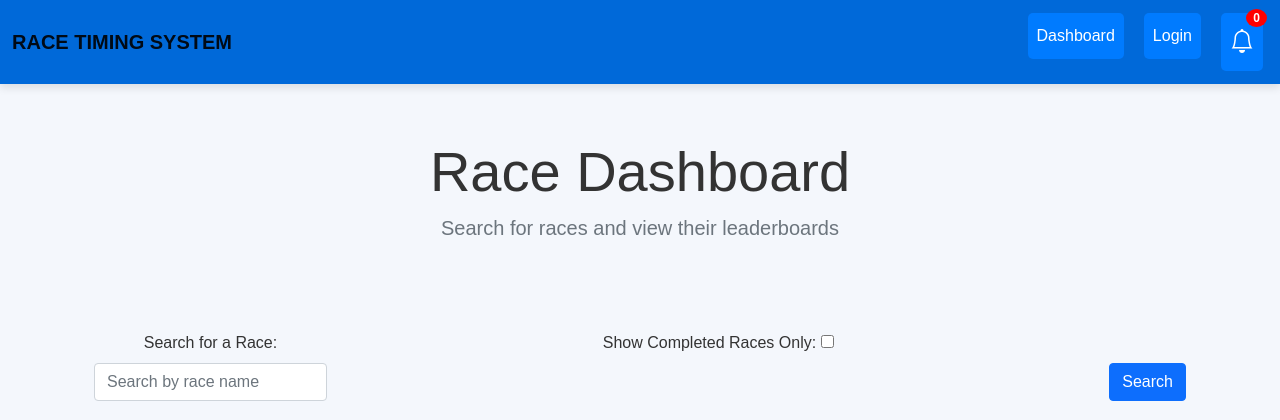
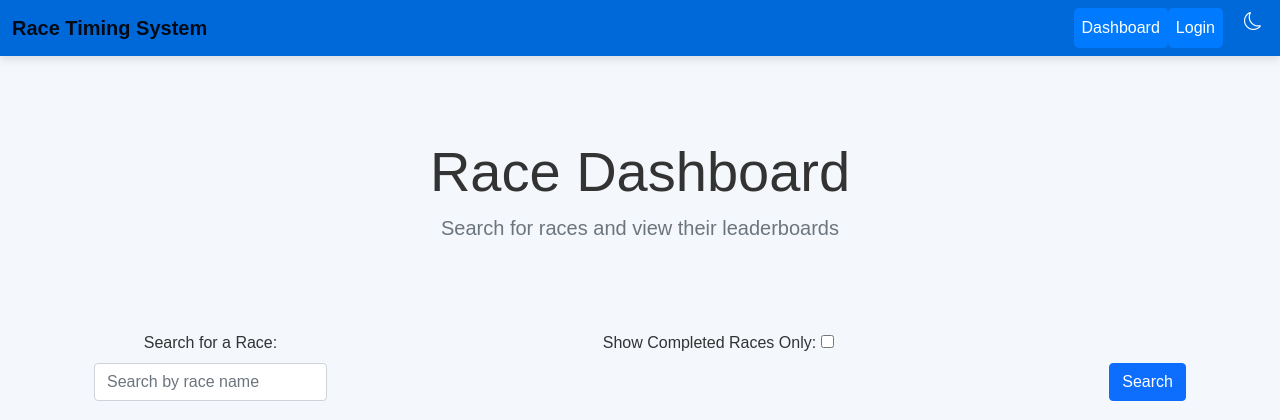
Before and after one commit to JakeGT/RaceTimingSystem, a Django app: page /dashboard/ in a window 1280 px wide. Shown: the top 420 px of the page. Run offline with Django 5.2, Linux system fonts and the light colour scheme; data comes from the database, SQL or seed files in the repository.

Commit message:
Added dark mode toggle

```diff
--- a/running/app/templates/base.html
+++ b/running/app/templates/base.html
@@ -10,66 +10,41 @@
 
     <!-- Custom Styles -->
     <style>
+        /* Default Light Mode Styles */
         body {
             font-family: 'Arial', sans-serif;
             background-color: #f4f7fc;
             color: #333;
             display: flex;
             flex-direction: column;
-            min-height: 100vh; /* Ensure the page takes at least the full height */
+            min-height: 100vh;
         }
 
-        /* Navbar Styling */
         .navbar {
             background-color: #0069d9;
             box-shadow: 0 4px 8px rgba(0, 0, 0, 0.1);
-            transition: background-color 0.3s ease;
         }
 
         .navbar-brand {
             color: white;
             font-weight: bold;
-            text-transform: uppercase;
         }
 
         .nav-link {
             color: #ffffff !important;
-            padding: 10px 20px; /* Add some padding to make the links look better */
-            font-size: 16px;
-            margin: 5px; /* Space between buttons */
-            border-radius: 5px; /* Rounded corners for the "button" effect */
-            background-color: #007bff; /* Button-like background color */
-            border: 1px solid transparent; /* Transparent border for a clean look */
+            background-color: #007bff;
+            border-radius: 5px;
             transition: all 0.3s ease;
         }
 
         .nav-link:hover {
-            background-color: #0056b3; /* Darker blue on hover */
-            color: #ffffff !important;
-            border-radius: 5px; /* Rounded corners for the hover effect */
-            border: 1px solid #004085; /* Darker border color on hover */
-        }
-
-        .navbar-toggler {
-            border-color: #ffffff;
-        }
-
-        .navbar-toggler-icon {
-            background-color: #ffffff;
-        }
-
-        /* To make the navbar items shrink and align side by side */
-        .navbar-nav {
-            display: flex;
-            flex-direction: row;  /* Ensure the navbar items stay in a row */
-            flex-wrap: wrap; /* Allow the navbar items to wrap when the screen size is too small */
-            justify-content: flex-end; /* Align the navbar items to the right */
-            gap: 10px; /* Space between navbar items */
+            background-color: #0056b3;
+            border: 1px solid #004085;
         }
 
         .content-area {
             margin-top: 90px;
-            flex-grow: 1; /* Allow the content to grow and push footer down if necessary */
+            flex-grow: 1;
         }
 
         footer {
@@ -82,27 +57,112 @@
             width: 100%;
         }
 
-        .nav-icon {
-            font-size: 20px; /* Adjust the icon size */
-            padding: 10px;
+        /* Dark Mode Styles */
+        body.dark-mode {
+            background-color: #121212;
+            color: #e0e0e0;
         }
 
-        /* Style for the notification bell */
-        .notification-bell {
-            font-size: 24px;
-            cursor: pointer;
-            position: relative;
+        .dark-mode .navbar {
+            background-color: #1f1f1f;
         }
 
-        .notification-bell .badge {
-            position: absolute;
-            top: -5px;
-            right: -5px;
-            background-color: red;
+        .dark-mode .nav-link {
+            background-color: #333;
+            color: #fff !important;
+            border: 1px solid #444;
+        }
+
+        .dark-mode .nav-link:hover {
+            background-color: #555;
+            border: 1px solid #666;
+        }
+
+        .dark-mode footer {
+            background-color: #181818;
+        }
+
+        .dark-mode-toggle {
+            background: none;
+            border: none;
             color: white;
-            font-size: 12px;
-            padding: 3px 7px;
-            border-radius: 50%;
+            font-size: 18px;
+            cursor: pointer;
+            margin-left: 15px;
+        }
+
+        .dark-mode .form-control {
+            background-color: #222 !important;
+            color: #fff !important;
+            border: 1px solid #555 !important;
+        }
+
+        .dark-mode .form-control::placeholder {
+            color: #bbb !important;
+        }
+
+        .dark-mode .form-control:focus {
+            background-color: #2a2a2a !important;
+            border-color: #007bff !important;
+            color: #fff !important;
+            box-shadow: 0 0 5px rgba(0, 123, 255, 0.5);
+        }
+
+        .dark-mode .card {
+            background-color: #222 !important;
+            color: #fff !important;
+            border: 1px solid #444 !important;
+        }
+
+        .dark-mode .card-title {
+            color: #fff !important;
+        }
+
+        .dark-mode .card-text {
+            color: #ccc !important;
+        }
+
+        .dark-mode .list-group-item {
+            background-color: #222 !important;
+            color: #fff !important;
+            border-color: #444 !important;
+        }
+
+        .dark-mode .list-group-item:hover {
+            background-color: #333 !important;
+            color: #fff !important;
+        }
+
+        .dark-mode .alert {
+            background-color: #333 !important;
+            color: #fff !important;
+            border-color: #444 !important;
+        }
+
+        .dark-mode .modal-content {
+            background-color: #222 !important;
+            color: #fff !important;
+            border: 1px solid #444 !important;
+        }
+
+        .dark-mode .modal-header {
+            background-color: #333 !important;
+            border-bottom: 1px solid #444 !important;
+            color: #fff !important;
+        }
+
+        .dark-mode .modal-footer {
+            background-color: #333 !important;
+            border-top: 1px solid #444 !important;
+            color: #fff !important
+        }
+
+        .dark-mode .invalid-feedback {
+            color: #ff3860 !important;
+        }
+
+        .dark-mode .valid-feedback {
+            color: #4CAF50 !important;
         }
     </style>
 </head>
@@ -117,40 +177,34 @@
             </button>
             <div class="collapse navbar-collapse" id="navbarNav">
                 <ul class="navbar-nav ms-auto">
-
-                    <!-- Always show Dashboard button -->
                     <li class="nav-item">
                         <a class="nav-link" href="{% url 'dashboard' %}">Dashboard</a>
                     </li>
-
-                    <!-- If the user is logged in, show Profile and Settings icons -->
                     {% if user.is_authenticated %}
                     <li class="nav-item">
                         <a class="nav-link nav-icon" href="{% url 'profile' %}">
-                            <i class="bi bi-person-circle"></i> <!-- Icon for Profile -->
+                            <i class="bi bi-person-circle"></i>
                         </a>
                     </li>
                     <li class="nav-item">
                         <a class="nav-link nav-icon" href="{% url 'settings' %}">
-                            <i class="bi bi-gear"></i> <!-- Icon for Settings -->
+                            <i class="bi bi-gear"></i>
                         </a>
                     </li>
                     <li class="nav-item">
                         <a class="nav-link" href="{% url 'logout' %}">Logout</a>
                     </li>
                     {% else %}
-
-                    <!-- If the user is not logged in, show the login button -->
                     <li class="nav-item">
                         <a class="nav-link" href="{% url 'login' %}">Login</a>
                     </li>
                     {% endif %}
-                    <!-- Notification Bell -->
+
+                    <!-- Dark Mode Toggle Button -->
                     <li class="nav-item">
-                        <a class="nav-link nav-icon notification-bell" data-bs-toggle="modal" data-bs-target="#notificationModal">
-                            <i class="bi bi-bell"></i>
-                            <span class="badge">0</span> <!-- Badge for new notifications -->
-                        </a>
+                        <button class="dark-mode-toggle" onclick="toggleDarkMode()">
+                            <i class="bi bi-moon" id="darkModeIcon"></i>
+                        </button>
                     </li>
                 </ul>
             </div>
@@ -167,27 +221,34 @@
         <p>2025 Race Timing System</p>
     </footer>
 
-    <!-- Notification Modal -->
-    <div class="modal fade" id="notificationModal" tabindex="-1" aria-labelledby="notificationModalLabel" aria-hidden="true">
-        <div class="modal-dialog">
-            <div class="modal-content">
-                <div class="modal-header">
-                    <h5 class="modal-title" id="notificationModalLabel">Notifications</h5>
-                    <button type="button" class="btn-close" data-bs-dismiss="modal" aria-label="Close"></button>
-                </div>
-                <div class="modal-body">
-                    You have no new notifications.
-                </div>
-                <div class="modal-footer">
-                    <button type="button" class="btn btn-secondary" data-bs-dismiss="modal">Close</button>
-                </div>
-            </div>
-        </div>
-    </div>
+    <!-- JavaScript for Dark Mode -->
+    <script>
+        function toggleDarkMode() {
+            let body = document.body;
+            let icon = document.getElementById("darkModeIcon");
+            let isDark = body.classList.toggle("dark-mode");
+
+            // Save user preference in localStorage
+            localStorage.setItem("darkMode", isDark);
+
+            // Change icon dynamically
+            icon.classList.toggle("bi-moon", !isDark);
+            icon.classList.toggle("bi-sun", isDark);
+        }
+
+        // Load user preference on page load
+        (function () {
+            let isDark = localStorage.getItem("darkMode") === "true";
+            if (isDark) {
+                document.body.classList.add("dark-mode");
+                document.getElementById("darkModeIcon").classList.replace("bi-moon", "bi-sun");
+            }
+        })();
+    </script>
 
     <!-- Bootstrap JS -->
     <script src="https://cdn.jsdelivr.net/npm/bootstrap@5.1.3/dist/js/bootstrap.bundle.min.js"></script>
-    <!-- Bootstrap Icons CDN -->
+    <!-- Bootstrap Icons -->
     <link href="https://cdn.jsdelivr.net/npm/bootstrap-icons/font/bootstrap-icons.css" rel="stylesheet">
 </body>
 </html>
```
